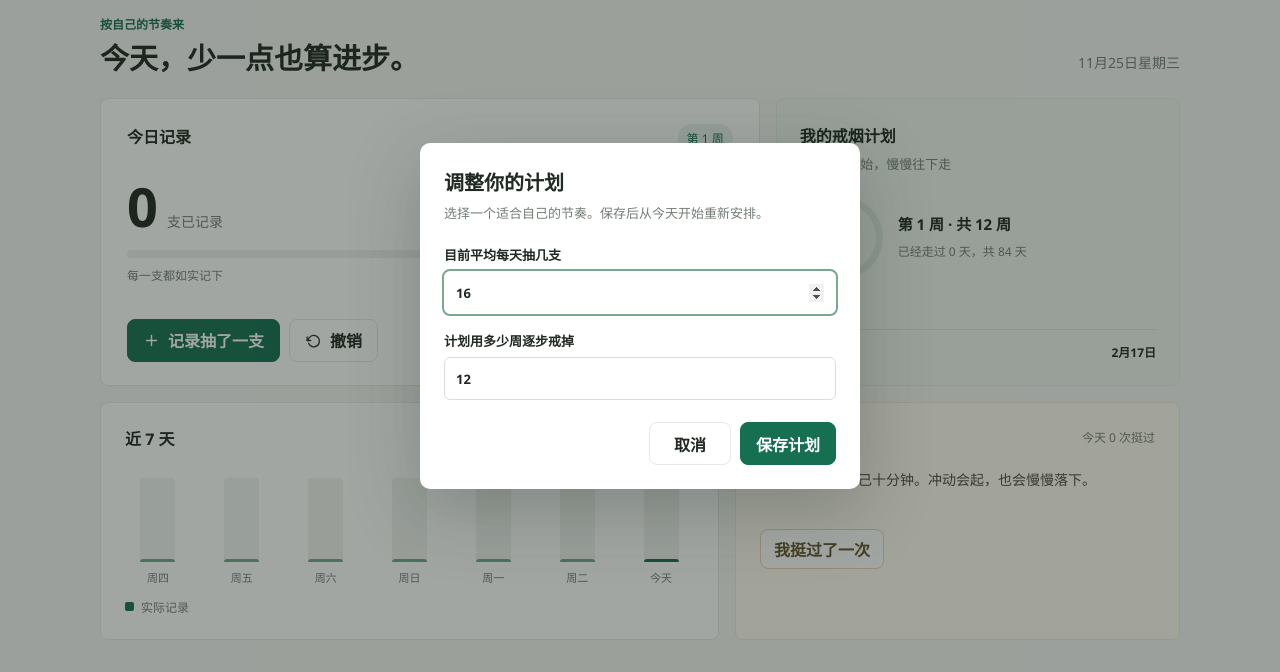
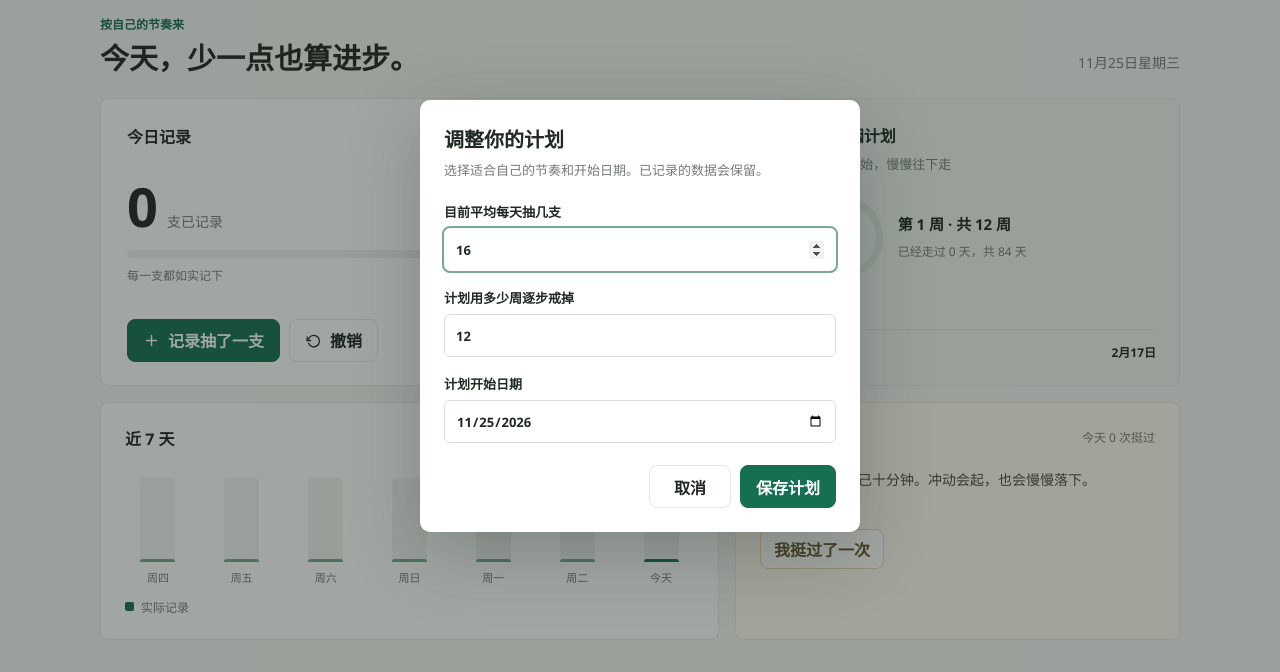
Before and after one commit to miaoshuo-maker/quit-smoking-tool, a plain HTML site: page index.html in a window 1280 px wide. Both pictures are taken after a click on the button "调整计划". Shown: the part 84-756 px from the top of the page. Drawn offline with Linux system fonts and the light colour scheme.

Commit message:
Add files via upload

```diff
--- a/index.html
+++ b/index.html
@@ -190,9 +190,10 @@
   <dialog id="settingsDialog">
     <form class="dialog-inner" id="settingsForm">
       <h2 class="dialog-title">调整你的计划</h2>
-      <p class="dialog-copy">选择一个适合自己的节奏。保存后从今天开始重新安排。</p>
+      <p class="dialog-copy">选择适合自己的节奏和开始日期。已记录的数据会保留。</p>
       <label class="field"><span>目前平均每天抽几支</span><input id="baselineInput" type="number" min="1" max="100" step="1" required></label>
       <label class="field"><span>计划用多少周逐步戒掉</span><input id="weeksInput" type="number" min="2" max="52" step="1" required></label>
+      <label class="field"><span>计划开始日期</span><input id="startDateInput" type="date" required></label>
       <div class="dialog-actions"><button class="action" type="button" id="cancelSettings">取消</button><button class="action primary" type="submit">保存计划</button></div>
     </form>
   </dialog>
@@ -308,6 +309,7 @@
     document.getElementById('settingsButton').addEventListener('click', () => {
       document.getElementById('baselineInput').value = state.baseline;
       document.getElementById('weeksInput').value = state.weeks;
+      document.getElementById('startDateInput').value = state.startDate;
       dialog.showModal();
     });
     document.getElementById('cancelSettings').addEventListener('click', () => dialog.close());
@@ -315,7 +317,7 @@
       event.preventDefault();
       state.baseline = Math.max(1, Math.min(100, Number(document.getElementById('baselineInput').value)));
       state.weeks = Math.max(2, Math.min(52, Number(document.getElementById('weeksInput').value)));
-      state.startDate = dateKey(new Date());
+      state.startDate = document.getElementById('startDateInput').value || dateKey(new Date());
       save(); dialog.close(); render(); showToast('新计划从今天开始');
     });
     render();
```
